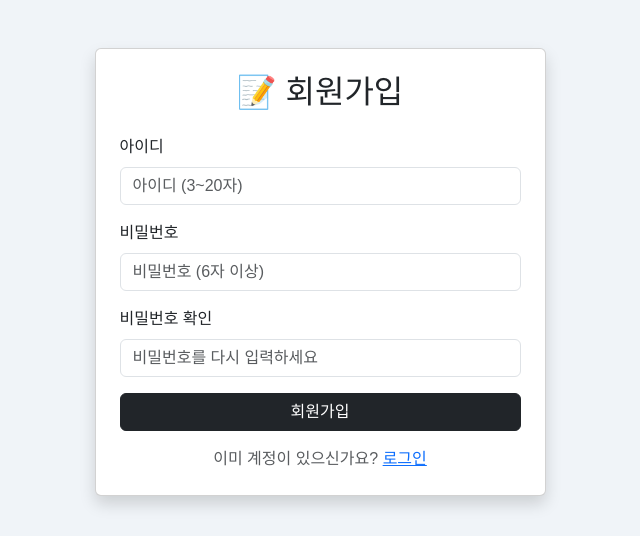
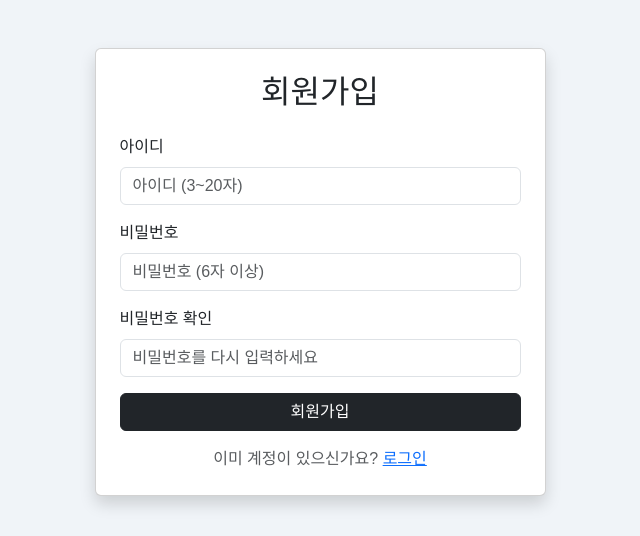
Before and after one commit to skcloud61/---, a Flask app: page /register in a window 1280 px wide. Shown: the part 56-592 px from the top of the page, without its empty margins (320-960 px from the left). Run offline with Flask 3, Linux system fonts and the light colour scheme; parts of the project's set-up code (start-up, migrations or seed data) failed here and were passed over.

Commit message:
Update register.html

```diff
--- a/templates/register.html
+++ b/templates/register.html
@@ -7,7 +7,7 @@
       <div class="card shadow">
         <div class="card-body p-4">
 
-          <h2 class="text-center mb-4">📝 회원가입</h2>
+          <h2 class="text-center mb-4"> 회원가입</h2>
 
           <form method="POST" action="{{ url_for('register') }}">
             <div class="mb-3">
```
